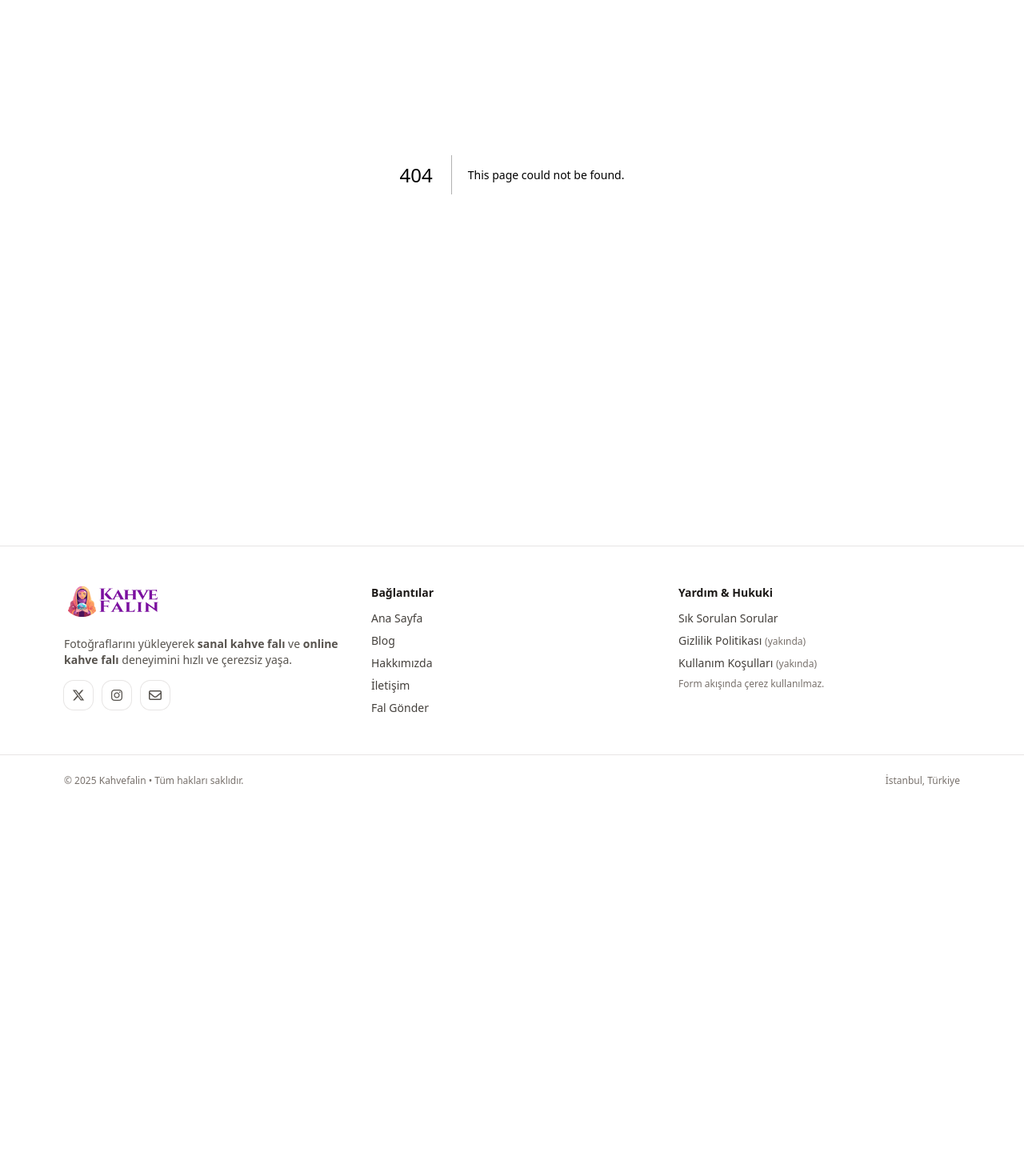
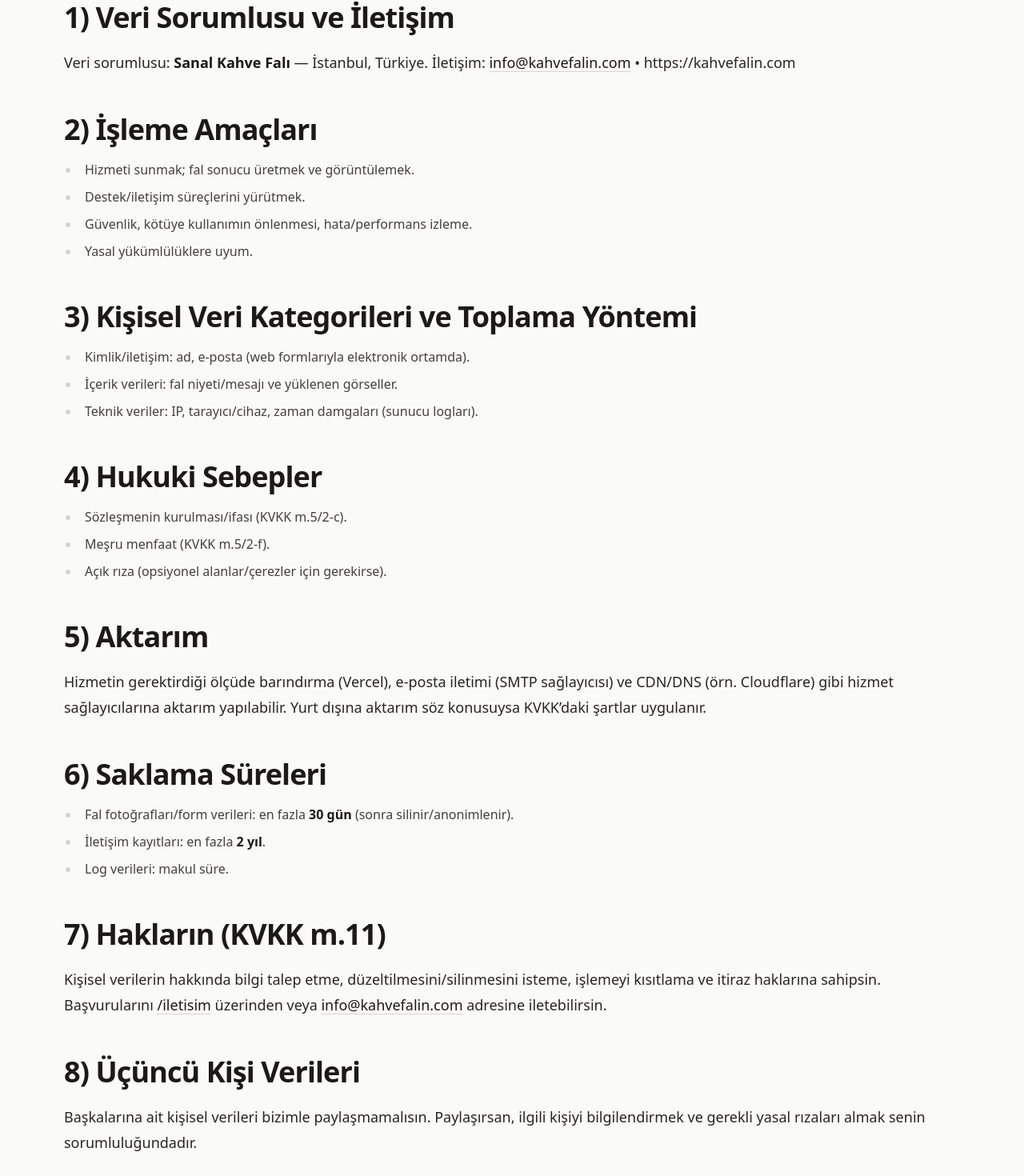
Before and after one commit to kuleliworks/kahve-fali, a Next.js app: page /kvkk in a window 1280 px wide. Before the commit this address had no page. Shown: the part 246-1716 px from the top of the page at 80% size. Before the commit the page ends 1254 px from the top, so only its background shows below. Built offline with nearby package versions, Linux system fonts and the light colour scheme.

Commit message:
Create page.tsx

```diff
--- /dev/null
+++ b/app/kvkk/page.tsx
@@ -0,0 +1,90 @@
+import type { Metadata } from "next";
+
+export const metadata: Metadata = {
+  title: "KVKK Aydınlatma Metni — Sanal Kahve Falı",
+  description:
+    "KVKK Aydınlatma: veri sorumlusu, işleme amaçları, hukuki sebepler, aktarım, saklama ve haklar (kahvefalin.com).",
+  alternates: { canonical: "/kvkk" },
+};
+
+export default function Page() {
+  const jsonLd = {
+    "@context": "https://schema.org",
+    "@type": "WebPage",
+    name: "KVKK Aydınlatma Metni",
+    url: "https://kahvefalin.com/kvkk",
+    inLanguage: "tr-TR",
+  };
+
+  return (
+    <section className="mx-auto max-w-6xl px-4 py-12">
+      <h1 className="text-4xl font-bold tracking-tight sm:text-5xl text-center">KVKK Aydınlatma Metni</h1>
+      <p className="mt-4 text-center text-stone-700">Güncelleme tarihi: 22 Ağustos 2025</p>
+
+      <article className="prose-article mx-auto mt-8">
+        <h2>1) Veri Sorumlusu ve İletişim</h2>
+        <p>
+          Veri sorumlusu: <strong>Sanal Kahve Falı</strong> — İstanbul, Türkiye. İletişim:{" "}
+          <a href="mailto:info@kahvefalin.com">info@kahvefalin.com</a> • https://kahvefalin.com
+        </p>
+
+        <h2>2) İşleme Amaçları</h2>
+        <ul>
+          <li>Hizmeti sunmak; fal sonucu üretmek ve görüntülemek.</li>
+          <li>Destek/iletişim süreçlerini yürütmek.</li>
+          <li>Güvenlik, kötüye kullanımın önlenmesi, hata/performans izleme.</li>
+          <li>Yasal yükümlülüklere uyum.</li>
+        </ul>
+
+        <h2>3) Kişisel Veri Kategorileri ve Toplama Yöntemi</h2>
+        <ul>
+          <li>Kimlik/iletişim: ad, e-posta (web formlarıyla elektronik ortamda).</li>
+          <li>İçerik verileri: fal niyeti/mesajı ve yüklenen görseller.</li>
+          <li>Teknik veriler: IP, tarayıcı/cihaz, zaman damgaları (sunucu logları).</li>
+        </ul>
+
+        <h2>4) Hukuki Sebepler</h2>
+        <ul>
+          <li>Sözleşmenin kurulması/ifası (KVKK m.5/2-c).</li>
+          <li>Meşru menfaat (KVKK m.5/2-f).</li>
+          <li>Açık rıza (opsiyonel alanlar/çerezler için gerekirse).</li>
+        </ul>
+
+        <h2>5) Aktarım</h2>
+        <p>
+          Hizmetin gerektirdiği ölçüde barındırma (Vercel), e-posta iletimi (SMTP sağlayıcısı) ve CDN/DNS (örn. Cloudflare)
+          gibi hizmet sağlayıcılarına aktarım yapılabilir. Yurt dışına aktarım söz konusuysa KVKK’daki şartlar uygulanır.
+        </p>
+
+        <h2>6) Saklama Süreleri</h2>
+        <ul>
+          <li>Fal fotoğrafları/form verileri: en fazla <strong>30 gün</strong> (sonra silinir/anonimlenir).</li>
+          <li>İletişim kayıtları: en fazla <strong>2 yıl</strong>.</li>
+          <li>Log verileri: makul süre.</li>
+        </ul>
+
+        <h2>7) Hakların (KVKK m.11)</h2>
+        <p>
+          Kişisel verilerin hakkında bilgi talep etme, düzeltilmesini/silinmesini isteme, işlemeyi kısıtlama ve itiraz
+          haklarına sahipsin. Başvurularını <a href="/iletisim">/iletisim</a> üzerinden veya{" "}
+          <a href="mailto:info@kahvefalin.com">info@kahvefalin.com</a> adresine iletebilirsin.
+        </p>
+
+        <h2>8) Üçüncü Kişi Verileri</h2>
+        <p>
+          Başkalarına ait kişisel verileri bizimle paylaşmamalısın. Paylaşırsan, ilgili kişiyi bilgilendirmek ve
+          gerekli yasal rızaları almak senin sorumluluğundadır.
+        </p>
+
+        <h2>9) Değişiklikler</h2>
+        <p>Bu metin güncellenebilir; en güncel sürüm bu sayfada yayımlanır.</p>
+
+        <p className="text-sm text-stone-500">
+          *Örnek metindir; faaliyet süreçlerinize göre hukuk danışmanınızla uyarlayınız.
+        </p>
+      </article>
+
+      <script type="application/ld+json" dangerouslySetInnerHTML={{ __html: JSON.stringify(jsonLd) }} />
+    </section>
+  );
+}
```
